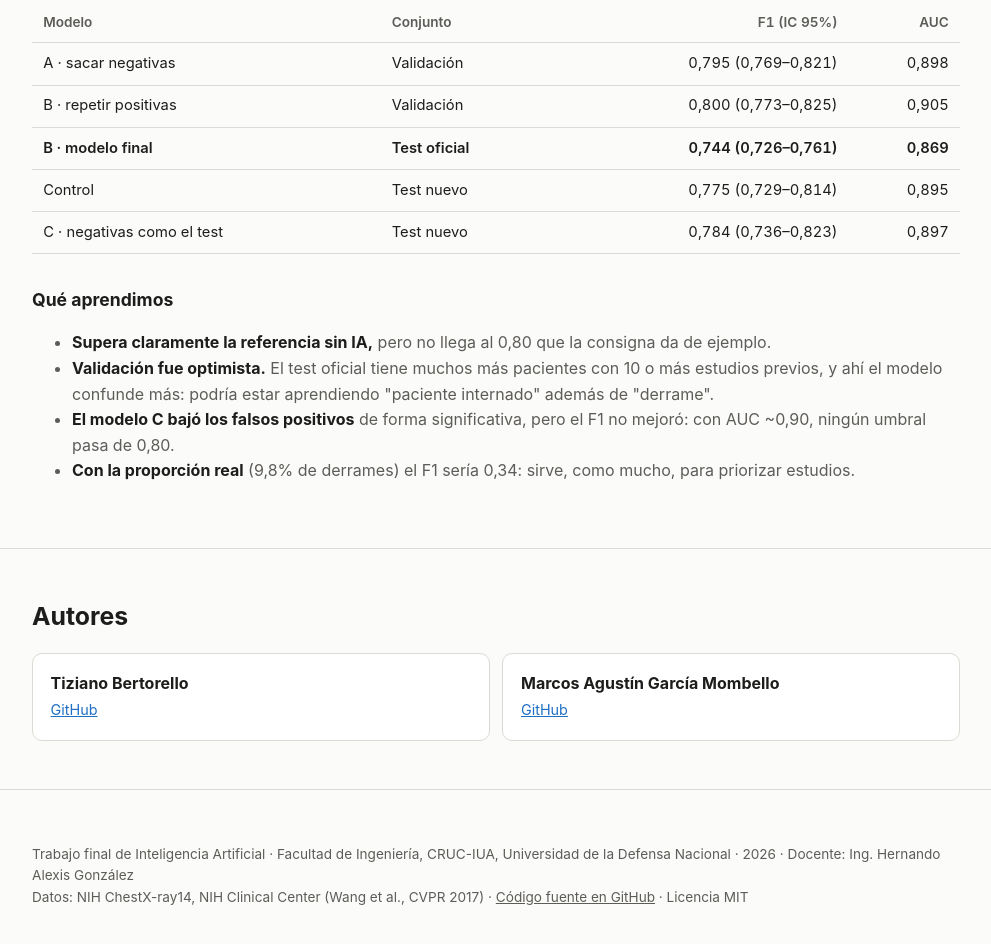
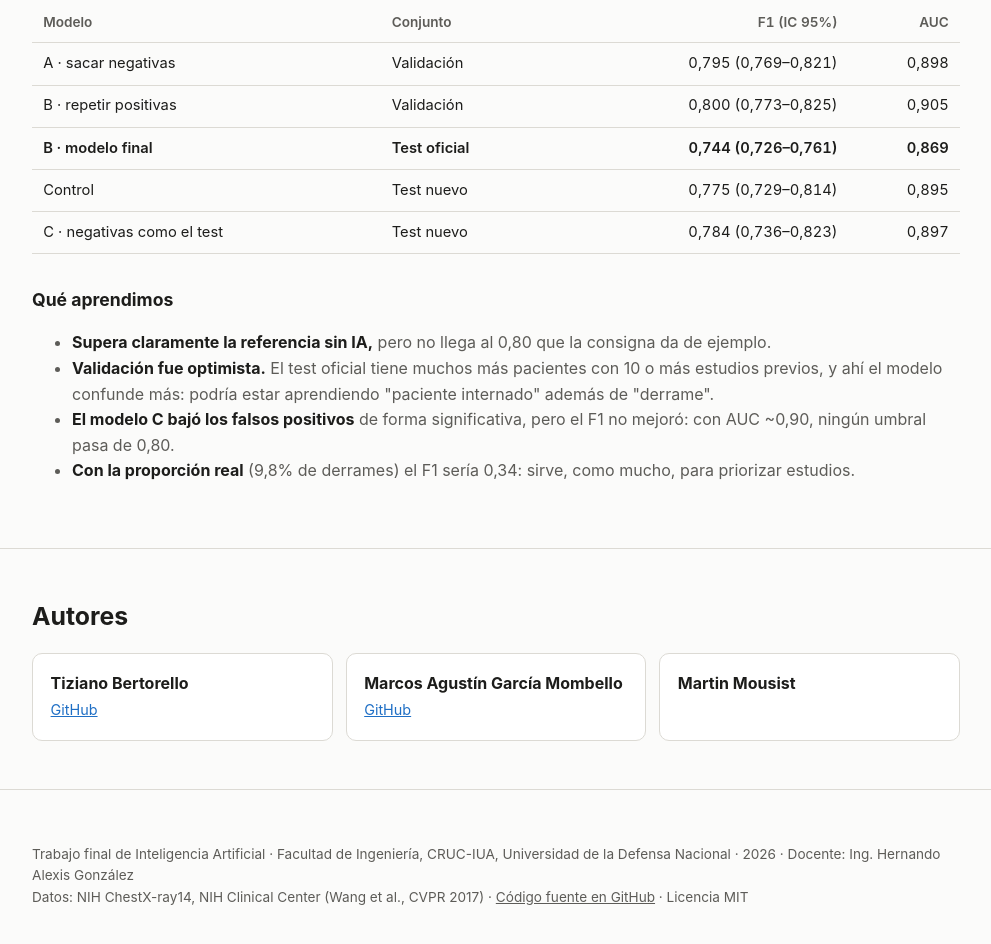
Before and after one commit to Marcouzis11/iaproyecto, a plain HTML site: page docs/index.html in a window 1280 px wide. Shown: the part 3618-4562 px from the top of the page, without its empty margins (144-1135 px from the left). Drawn offline with Linux system fonts and the light colour scheme.

Commit message:
docs: sumar a Martin Mousist como autor
Figura en el README, la página de GitHub Pages, la licencia y la portada del
informe en PDF, que además ahora apunta a la rama main.

Co-Authored-By: Claude Opus 5.5 <noreply@anthropic.com>

```diff
--- a/docs/index.html
+++ b/docs/index.html
@@ -146,6 +146,9 @@ modelo_b_densenet121_v1 · umbral 0.414 (elegido en validación)
           <div class="name">Marcos Agustín García Mombello</div>
           <a href="https://github.com/Marcouzis11">GitHub</a>
         </div>
+        <div class="author-card">
+          <div class="name">Martin Mousist</div>
+        </div>
       </div>
     </div>
   </section>
```
Also changed, not shown: 3 other files.
